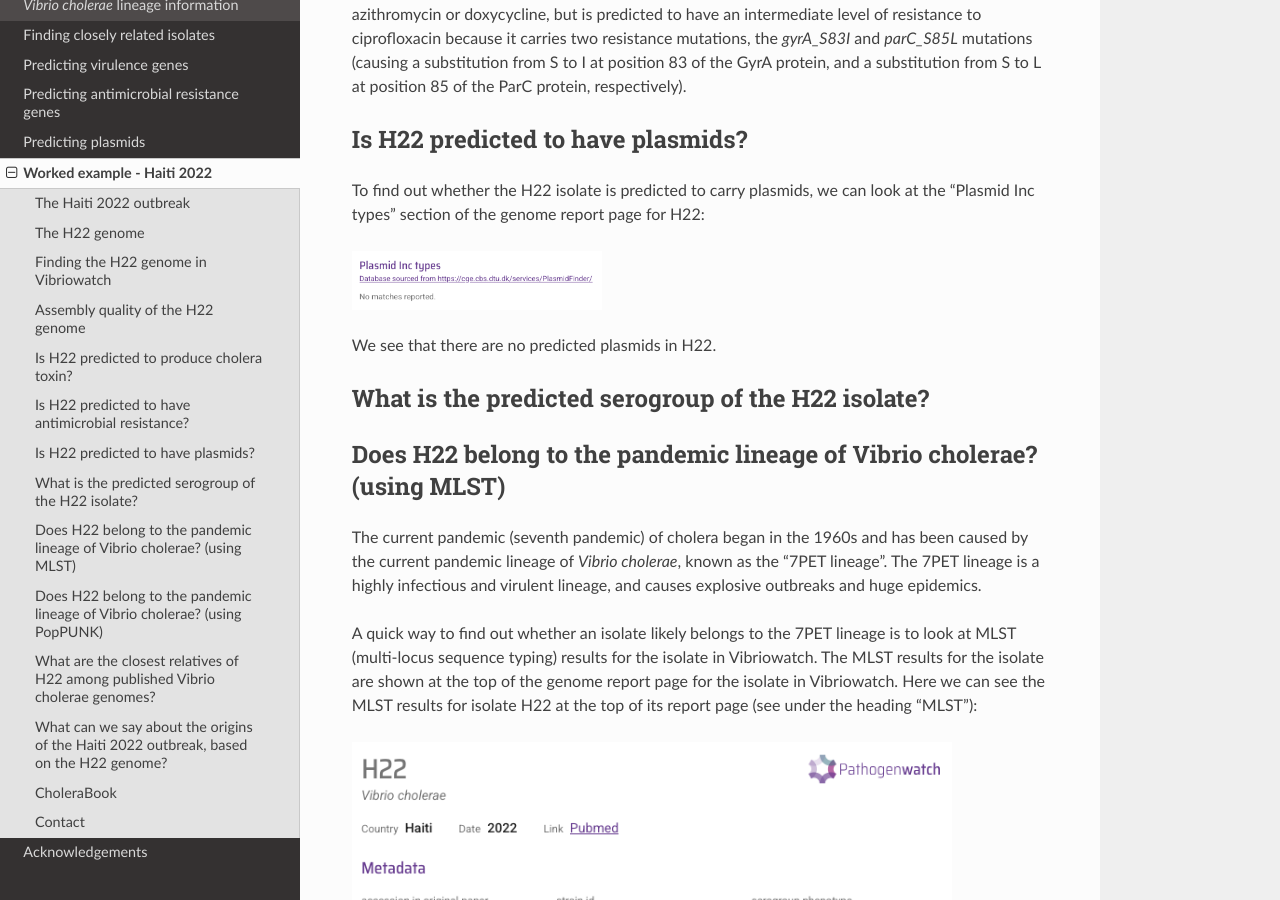
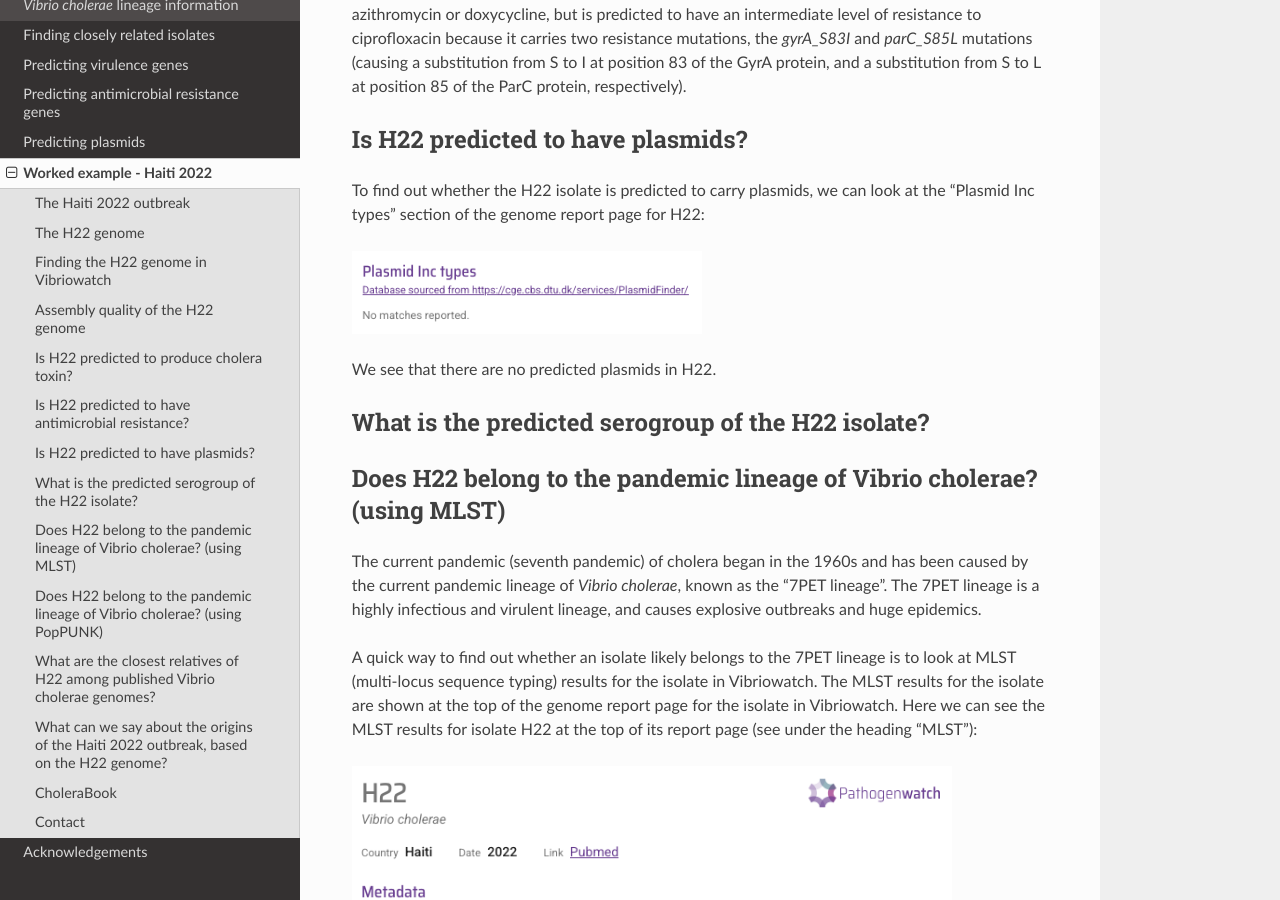
Before and after one commit to avrilcoghlan/vibriowatch, a Sphinx documentation site: the page built from docs/source/haiti.rst, in a window 1280 px wide and 900 px high, scrolled down 5127 px. Built offline with Sphinx 7.4.7 and the Read the Docs theme 3.1.0, drawn with Linux system fonts in a browser that asks for light colours.

Commit message:
Update haiti.rst

```diff
--- a/docs/source/haiti.rst
+++ b/docs/source/haiti.rst
@@ -131,7 +131,7 @@ Is H22 predicted to have plasmids?
 To find out whether the H22 isolate is predicted to carry plasmids, we can look at the "Plasmid Inc types" section of the genome report page for H22:
 
 .. image:: Picture123.png
-  :width: 250
+  :width: 350
 
 We see that there are no predicted plasmids in H22.
 
```
